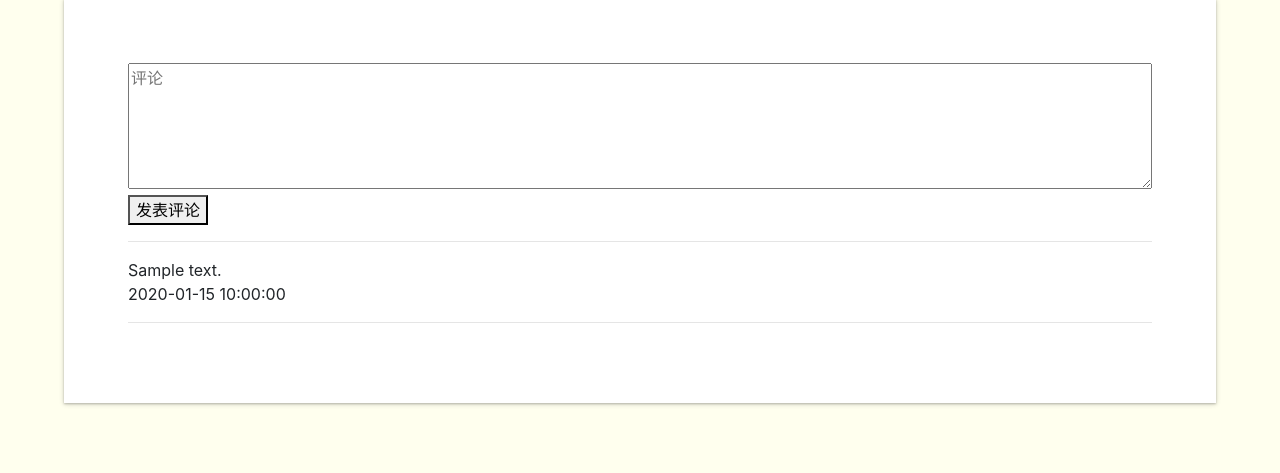
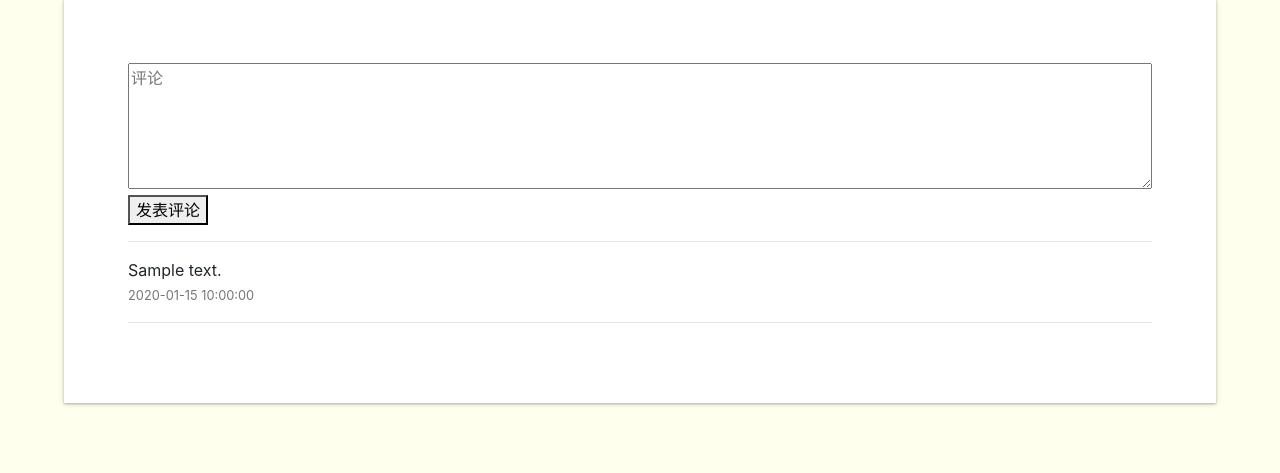
Before and after one commit to rarerare/RuoruoBlog, a Flask app: page / in a window 1280 px wide. Shown: the part 327-800 px from the top of the page. Run offline with Flask 2, Linux system fonts and the light colour scheme; tables that the repository leaves empty or names only in its code hold one stand-in row (values such as "Sample post"); data that the repository does not hold is empty; some libraries are stand-ins or nearby versions.

Commit message:
added time css

```diff
--- a/static/css/style.css
+++ b/static/css/style.css
@@ -30,3 +30,7 @@
 	height: 100%;
 
 }
+.timeSpan{
+	color:#777777;
+	font-size: 0.8em;
+}
--- a/templates/article.html
+++ b/templates/article.html
@@ -32,7 +32,7 @@
         <hr>
         <div id="preCommentsDiv">
             {% for comment in comments %}
-            <div>{{comment.comment}}<br>{{comment.time}}</div><hr>
+            <div>{{comment.comment}}<br><span class="timeSpan">{{comment.time}}</span></div><hr>
             {% endfor %}
         </div>
 
```
